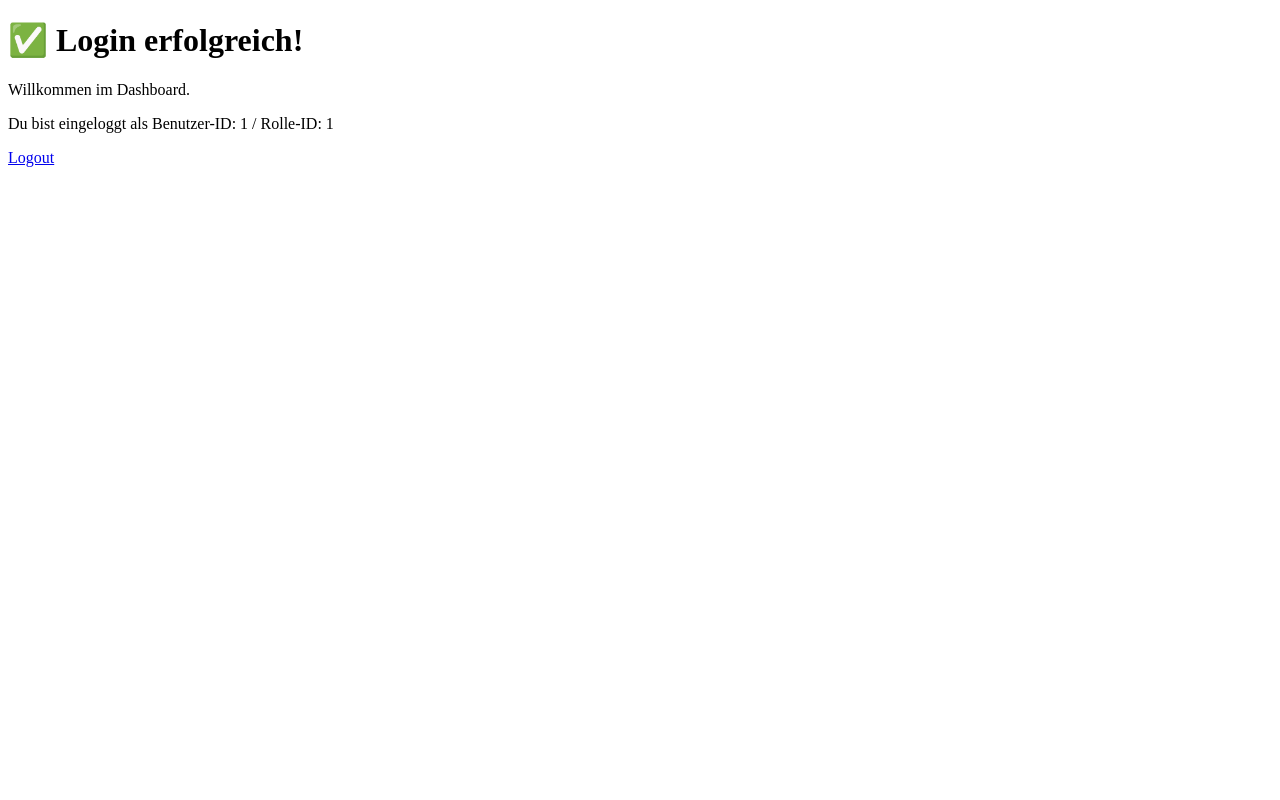
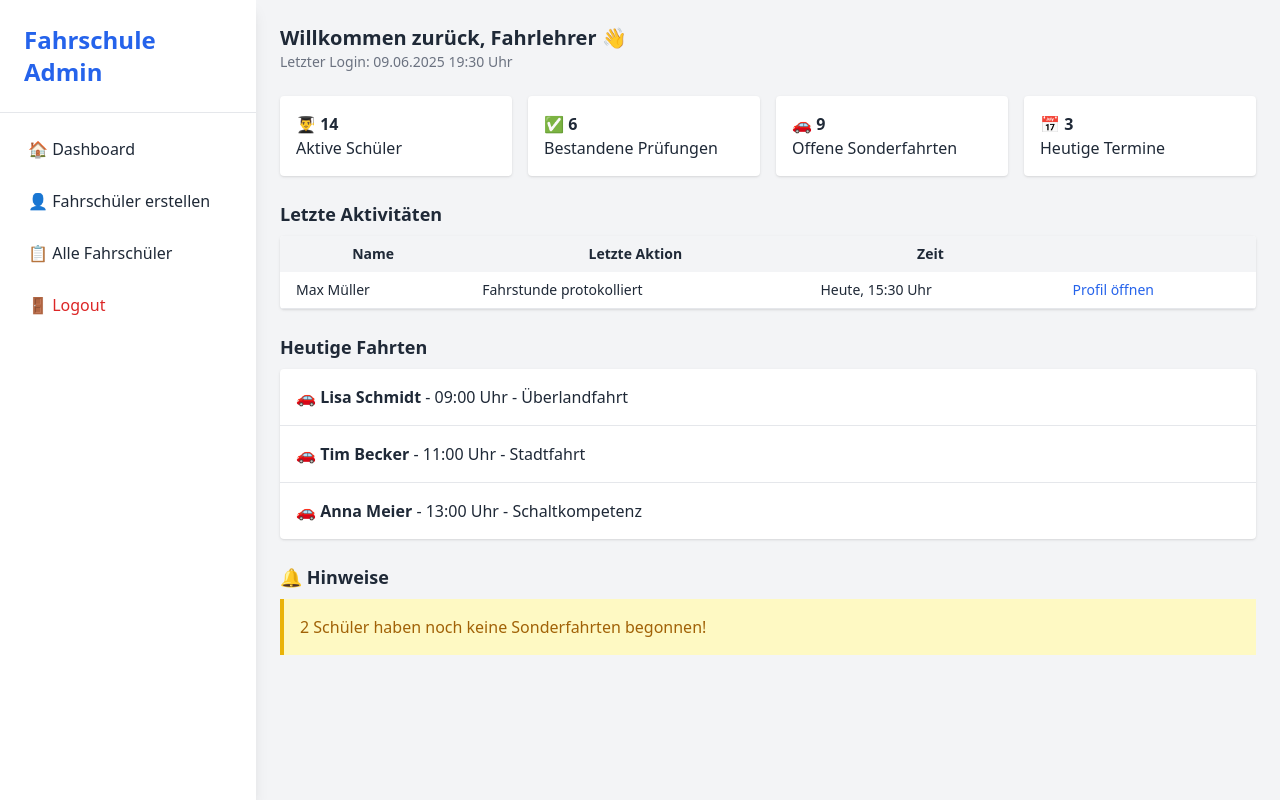
Before and after one commit to eyfahrlehrer/ausbildungsdiagrammkarte_flask, a Flask app: template templates/dashboard.html in a window 1280 px wide. Run offline with Flask 3, Linux system fonts and the light colour scheme; the template is opened without the code that fills it, so the values that code supplies are empty; the visitor is signed in with stand-in values (Sample User, id 1); parts of the project's set-up code (start-up, migrations or seed data) failed here and were passed over; some libraries are stand-ins or nearby versions.

Commit message:
Update dashboard.html

```diff
--- a/templates/dashboard.html
+++ b/templates/dashboard.html
@@ -2,12 +2,84 @@
 <html lang="de">
 <head>
     <meta charset="UTF-8">
-    <title>Dashboard</title>
+    <meta name="viewport" content="width=device-width, initial-scale=1.0">
+    <title>Fahrlehrer Dashboard</title>
+    <script src="https://cdn.tailwindcss.com"></script>
 </head>
-<body>
-    <h1>✅ Login erfolgreich!</h1>
-    <p>Willkommen im Dashboard.</p>
-    <p>Du bist eingeloggt als Benutzer-ID: {{ session["user_id"] }} / Rolle-ID: {{ session["rolle_id"] }}</p>
-    <a href="{{ url_for('logout') }}">Logout</a>
+<body class="bg-gray-100 text-gray-800">
+    <div class="flex min-h-screen">
+        <!-- Sidebar -->
+        <aside class="w-64 bg-white shadow-lg hidden md:block">
+            <div class="p-6 border-b">
+                <h1 class="text-2xl font-bold text-blue-600">Fahrschule Admin</h1>
+            </div>
+            <nav class="p-4 space-y-3">
+                <a href="/dashboard" class="block py-2 px-3 rounded hover:bg-blue-100">🏠 Dashboard</a>
+                <a href="/create" class="block py-2 px-3 rounded hover:bg-blue-100">👤 Fahrschüler erstellen</a>
+                <a href="/schueler" class="block py-2 px-3 rounded hover:bg-blue-100">📋 Alle Fahrschüler</a>
+                <a href="/logout" class="block py-2 px-3 rounded text-red-600 hover:bg-red-100">🚪 Logout</a>
+            </nav>
+        </aside>
+
+        <!-- Main Content -->
+        <main class="flex-1 p-6">
+            <header class="mb-6">
+                <h2 class="text-xl font-semibold">Willkommen zurück, Fahrlehrer 👋</h2>
+                <p class="text-sm text-gray-500">Letzter Login: 09.06.2025 19:30 Uhr</p>
+            </header>
+
+            <!-- Statistik-Kacheln -->
+            <section class="grid grid-cols-1 md:grid-cols-4 gap-4 mb-6">
+                <div class="bg-white p-4 rounded shadow">👨‍🎓 <strong>14</strong><br>Aktive Schüler</div>
+                <div class="bg-white p-4 rounded shadow">✅ <strong>6</strong><br>Bestandene Prüfungen</div>
+                <div class="bg-white p-4 rounded shadow">🚗 <strong>9</strong><br>Offene Sonderfahrten</div>
+                <div class="bg-white p-4 rounded shadow">📅 <strong>3</strong><br>Heutige Termine</div>
+            </section>
+
+            <!-- Letzte Aktivitäten -->
+            <section class="mb-6">
+                <h3 class="text-lg font-bold mb-2">Letzte Aktivitäten</h3>
+                <div class="bg-white rounded shadow overflow-x-auto">
+                    <table class="table-auto w-full text-sm">
+                        <thead class="bg-gray-100">
+                            <tr>
+                                <th class="px-4 py-2">Name</th>
+                                <th class="px-4 py-2">Letzte Aktion</th>
+                                <th class="px-4 py-2">Zeit</th>
+                                <th class="px-4 py-2"></th>
+                            </tr>
+                        </thead>
+                        <tbody>
+                            <tr class="border-b">
+                                <td class="px-4 py-2">Max Müller</td>
+                                <td class="px-4 py-2">Fahrstunde protokolliert</td>
+                                <td class="px-4 py-2">Heute, 15:30 Uhr</td>
+                                <td class="px-4 py-2"><a href="/profil/70" class="text-blue-600">Profil öffnen</a></td>
+                            </tr>
+                            <!-- Weitere Einträge hier -->
+                        </tbody>
+                    </table>
+                </div>
+            </section>
+
+            <!-- Heutige Termine -->
+            <section class="mb-6">
+                <h3 class="text-lg font-bold mb-2">Heutige Fahrten</h3>
+                <ul class="bg-white rounded shadow divide-y">
+                    <li class="p-4">🚗 <strong>Lisa Schmidt</strong> - 09:00 Uhr - Überlandfahrt</li>
+                    <li class="p-4">🚗 <strong>Tim Becker</strong> - 11:00 Uhr - Stadtfahrt</li>
+                    <li class="p-4">🚗 <strong>Anna Meier</strong> - 13:00 Uhr - Schaltkompetenz</li>
+                </ul>
+            </section>
+
+            <!-- Benachrichtigungen -->
+            <section>
+                <h3 class="text-lg font-bold mb-2">🔔 Hinweise</h3>
+                <div class="bg-yellow-100 border-l-4 border-yellow-500 text-yellow-700 p-4">
+                    <p>2 Schüler haben noch keine Sonderfahrten begonnen!</p>
+                </div>
+            </section>
+        </main>
+    </div>
 </body>
 </html>
```
